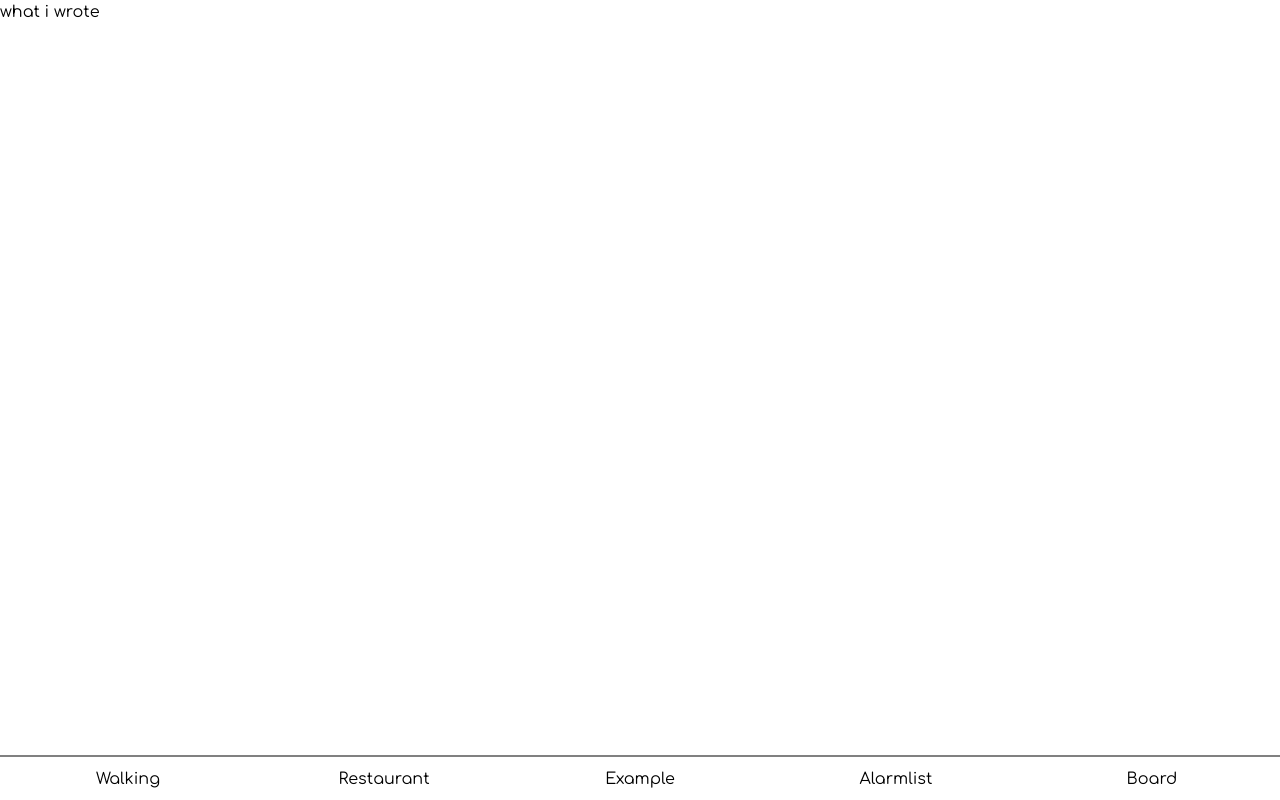
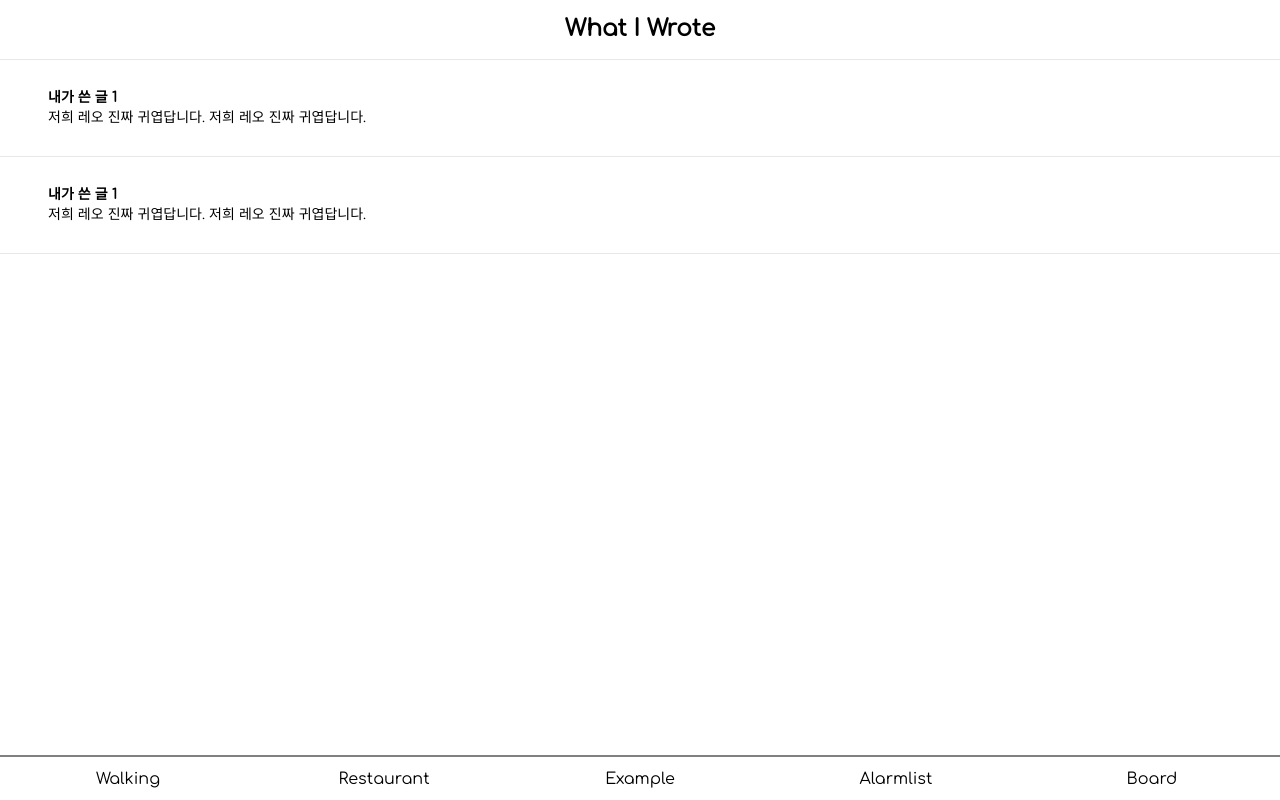
Before and after one commit to banjjokee-project/FE_, a React (Create React App) app: page /note in a window 1280 px wide. Built offline with nearby package versions, Linux system fonts and the light colour scheme.

Commit message:
feat. note 페이지 퍼블리싱

```diff
--- /dev/null
+++ b/src/components/List/ListItem.jsx
@@ -0,0 +1,10 @@
+const ListItem = ({ title, content }) => {
+  return (
+    <li className="px-12 text-sm border-b border-gray-200 py-7">
+      <p className="font-bold">{title}</p>
+      <p className="truncate ... w-1/2">{content}</p>
+    </li>
+  );
+};
+
+export default ListItem;
--- a/src/pages/Note.jsx
+++ b/src/pages/Note.jsx
@@ -1,4 +1,20 @@
+import ListItem from 'components/List/ListItem';
+
 const Note = () => {
-  return <div>what i wrote</div>;
+  return (
+    <ul>
+      <h2 className="py-3 border-b border-gray-200 text-center text-[23px] font-bold">
+        What I Wrote
+      </h2>
+      <ListItem
+        title="내가 쓴 글 1"
+        content="저희 레오 진짜 귀엽답니다. 저희 레오 진짜 귀엽답니다."
+      />
+      <ListItem
+        title="내가 쓴 글 1"
+        content="저희 레오 진짜 귀엽답니다. 저희 레오 진짜 귀엽답니다."
+      />
+    </ul>
+  );
 };
 export default Note;
```
